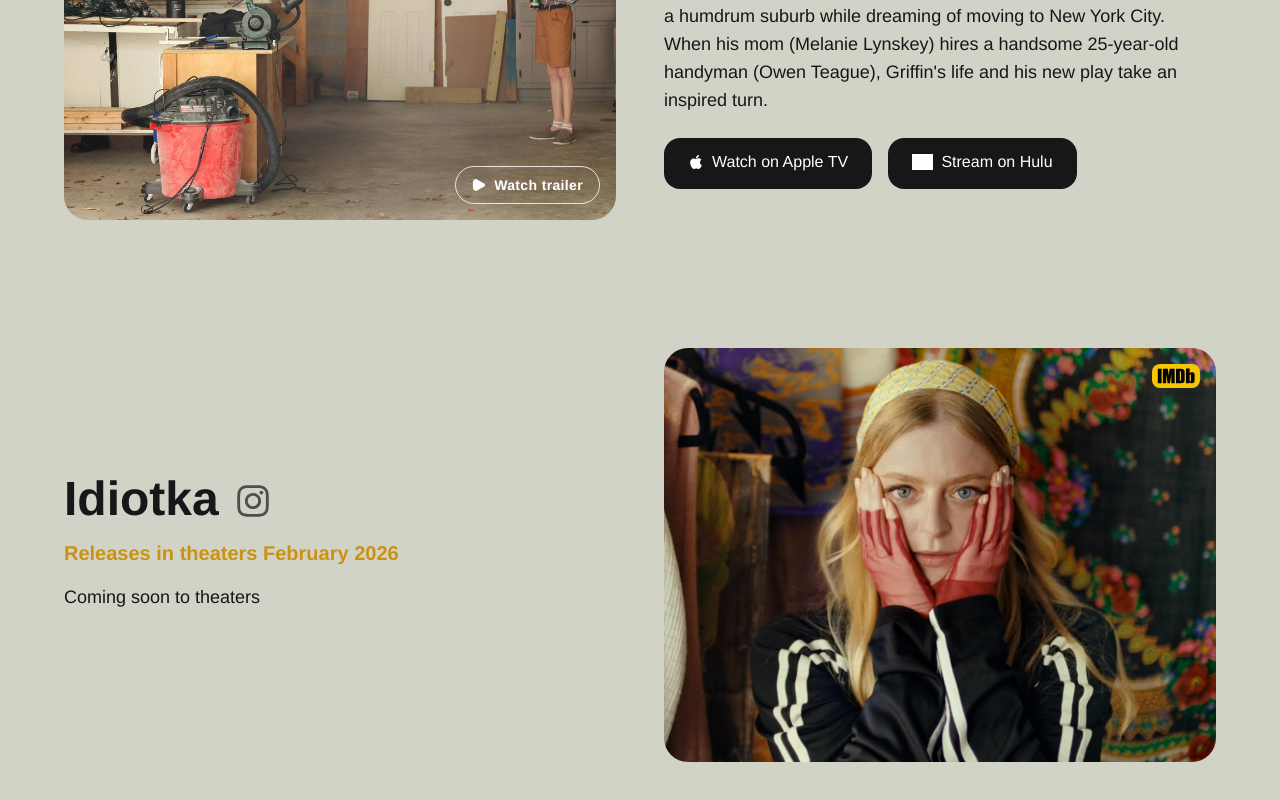
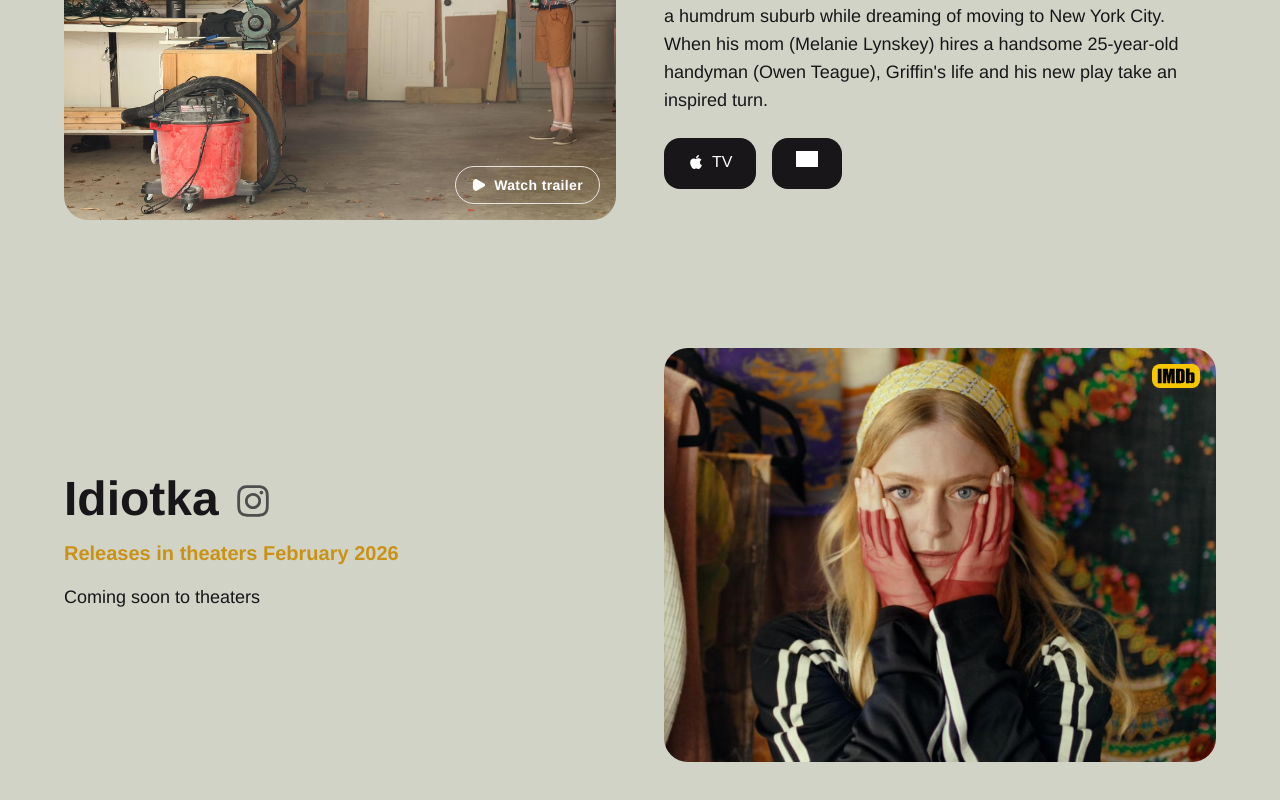
Before and after one commit to aribradshaw/HonorRole, a Next.js app: page /work in a window 1280 px wide. Shown: the part 1122-1922 px from the top of the page. Built offline with nearby package versions, Linux system fonts and the light colour scheme; grey boxes are pictures that could not be loaded.

Commit message:
Work: simplify Apple TV + Hulu button labels

```diff
--- a/app/work/page.tsx
+++ b/app/work/page.tsx
@@ -126,10 +126,22 @@ export default function WorkPage() {
                       href={link.href}
                       target="_blank"
                       rel="noopener noreferrer"
+                      aria-label={
+                        link.type === "apple-tv"
+                          ? "Watch on Apple TV"
+                          : link.type === "hulu"
+                            ? "Stream on Hulu"
+                            : link.label
+                      }
                       className="px-6 py-3 bg-[#181619] text-white hover:bg-[#ca9215] transition-colors rounded-custom"
                     >
                       <span className="inline-flex items-center gap-2">
-                        {link.type === "apple-tv" && <FaApple aria-hidden="true" />}
+                        {link.type === "apple-tv" && (
+                          <>
+                            <FaApple aria-hidden="true" />
+                            <span>TV</span>
+                          </>
+                        )}
                         {link.type === "hulu" && (
                           <Image
                             src="/logofiles/Hulu_logo_(2018).svg"
@@ -140,7 +152,7 @@ export default function WorkPage() {
                             style={{ filter: "brightness(0) invert(1)", borderRadius: 0 }}
                           />
                         )}
-                        <span>{link.label}</span>
+                        {link.type !== "apple-tv" && link.type !== "hulu" && <span>{link.label}</span>}
                       </span>
                     </Link>
                   ))}
```
